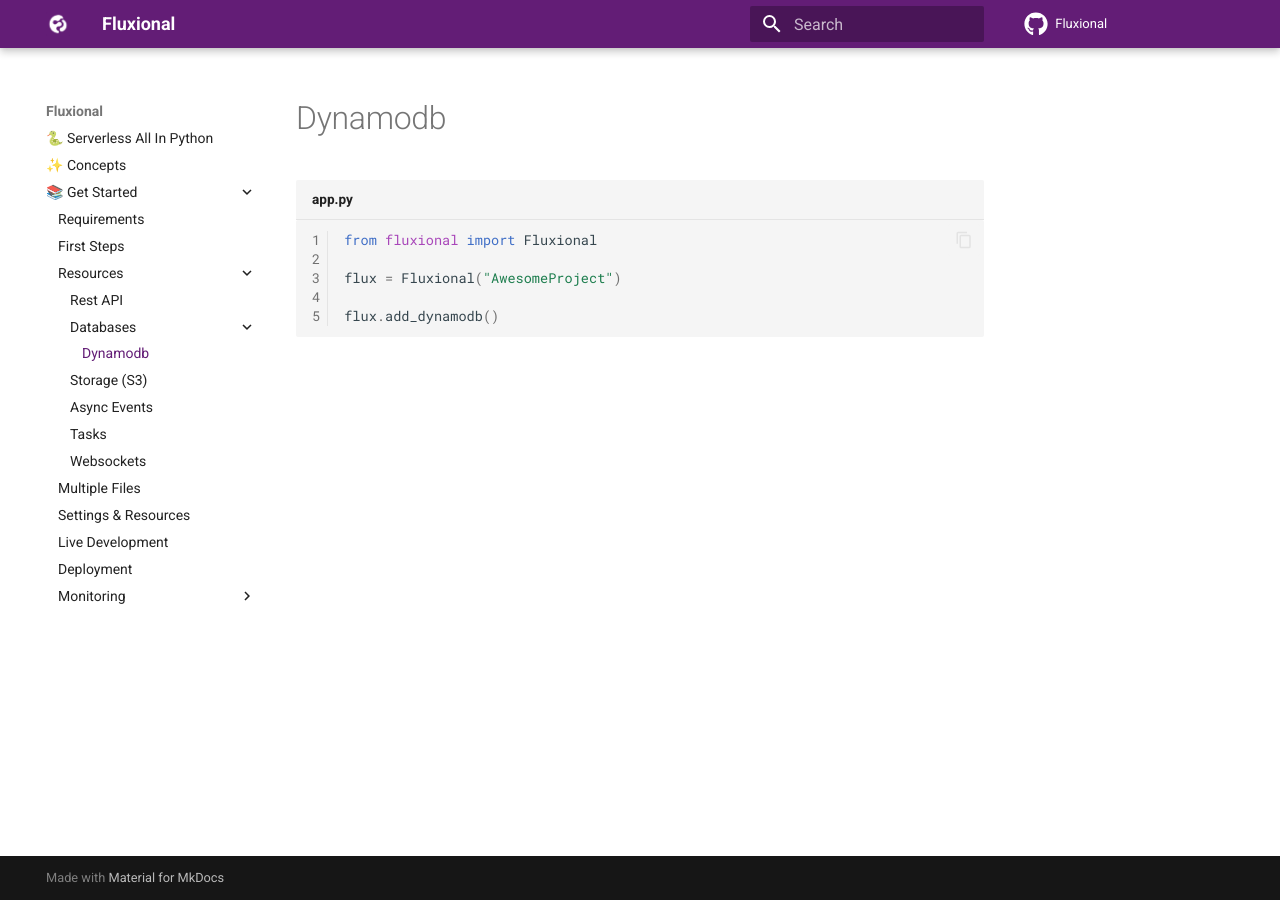
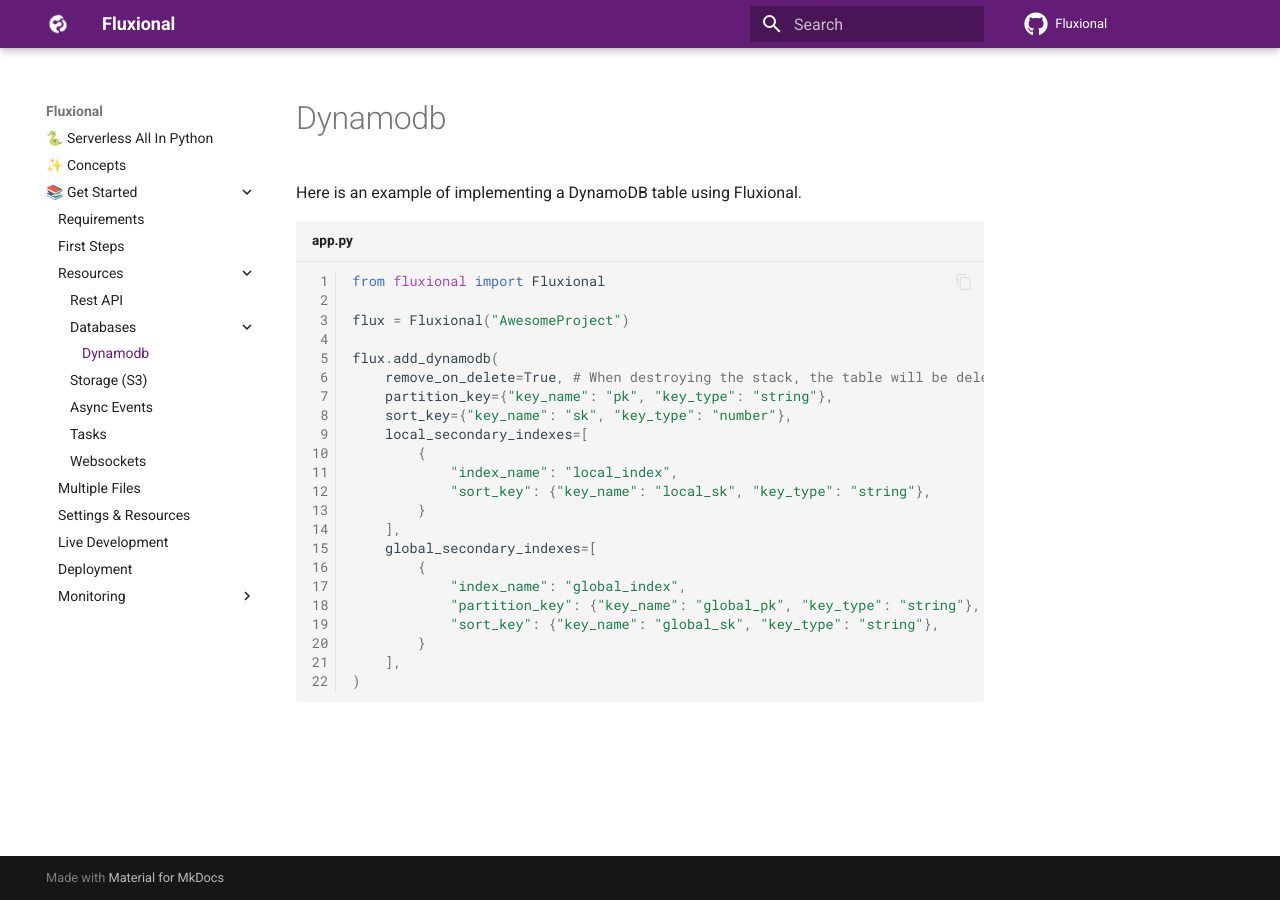
Before and after one commit to fluxional-dev/fluxional, an MkDocs documentation site: the page built from docs/get_started/databases/dynamodb.md, in a window 1280 px wide. Built offline with MkDocs 1.6.1 and Material for MkDocs 9.7.7, drawn with Linux system fonts in a browser that asks for light colours; comment, search, counter and statistics services are not loaded.

Commit message:
updating docs

````diff
--- a/docs/get_started/databases/dynamodb.md
+++ b/docs/get_started/databases/dynamodb.md
@@ -1,8 +1,27 @@
+Here is an example of implementing a DynamoDB table using Fluxional.
+
 ```python title="app.py" linenums="1"
 
 from fluxional import Fluxional
 
 flux = Fluxional("AwesomeProject")
 
-flux.add_dynamodb()
+flux.add_dynamodb(
+    remove_on_delete=True, # When destroying the stack, the table will be deleted
+    partition_key={"key_name": "pk", "key_type": "string"},
+    sort_key={"key_name": "sk", "key_type": "number"},
+    local_secondary_indexes=[
+        {
+            "index_name": "local_index",
+            "sort_key": {"key_name": "local_sk", "key_type": "string"},
+        }
+    ],
+    global_secondary_indexes=[
+        {
+            "index_name": "global_index",
+            "partition_key": {"key_name": "global_pk", "key_type": "string"},
+            "sort_key": {"key_name": "global_sk", "key_type": "string"},
+        }
+    ],
+)
 ```
````
Also changed, not shown: docs/get_started/multiple_files.md (+4 -1 lines), docs/get_started/settings.md (+5 -1 lines).
